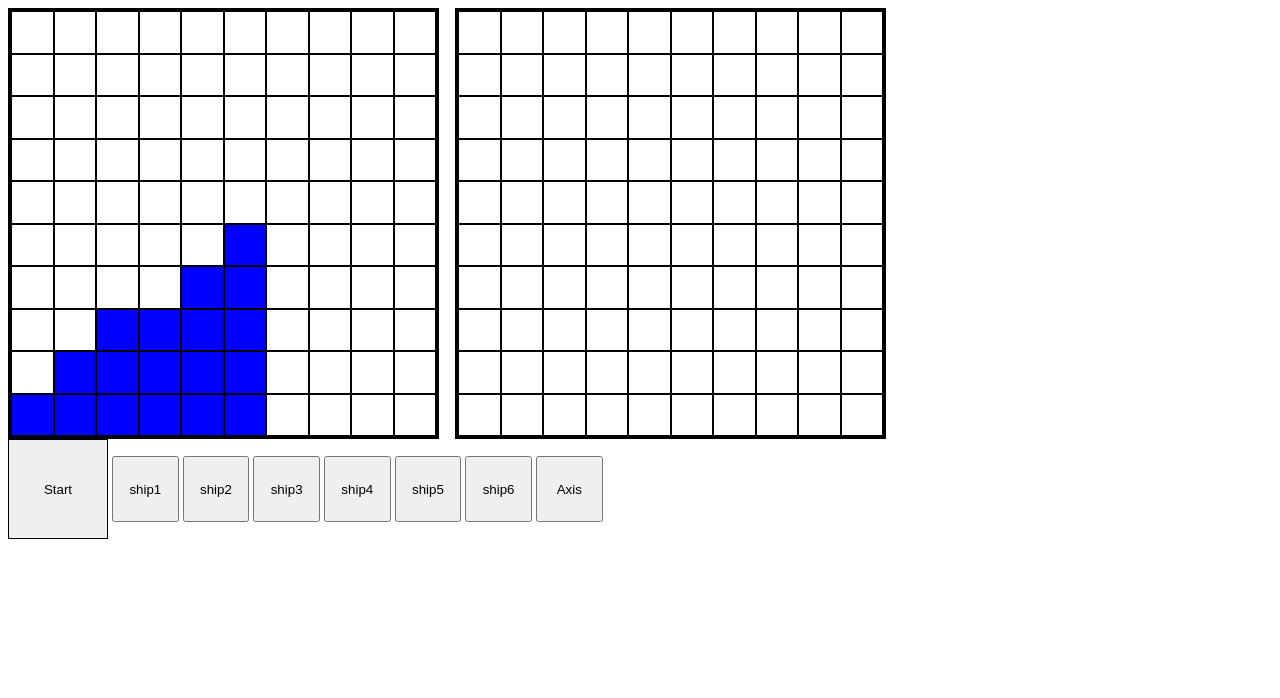
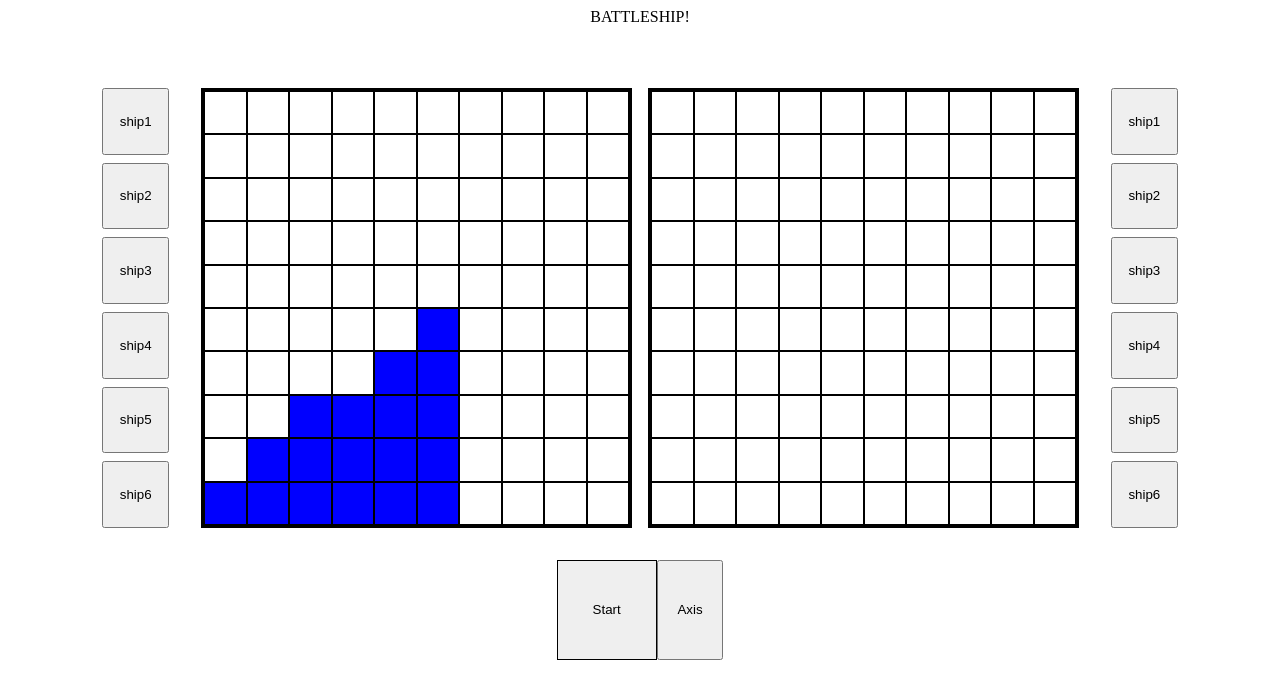
Before and after one commit to andrewmarabante/battleship, a website built with webpack: page dist/index.html in a window 1280 px wide. Built offline with nearby package versions, Linux system fonts and the light colour scheme.

Commit message:
Added some html structure and css

```diff
--- a/dist/index.html
+++ b/dist/index.html
@@ -6,15 +6,28 @@
     <link rel='stylesheet' href="style.css">
   </head>
   <body>
-    <div id="gridContainer"></div>
+      <div class="top">BATTLESHIP!</div>
+      <div class="center">
         <div class="buttonHolder">
-      <button id="startButton">Start</button>
           <button id="p1ship1" class="shipButton">ship1</button>
           <button id="p1ship2" class="shipButton">ship2</button>
           <button id="p1ship3" class="shipButton">ship3</button>
           <button id="p1ship4" class="shipButton">ship4</button>
           <button id="p1ship5" class="shipButton">ship5</button>
           <button id="p1ship6" class="shipButton">ship6</button>
+        </div>
+        <div id="gridContainer"></div>
+        <div class="buttonHolder">
+          <button id="compship1" class="shipButton">ship1</button>
+          <button id="compship2" class="shipButton">ship2</button>
+          <button id="compship3" class="shipButton">ship3</button>
+          <button id="compship4" class="shipButton">ship4</button>
+          <button id="compship5" class="shipButton">ship5</button>
+          <button id="compship6" class="shipButton">ship6</button>
+        </div>
+      </div>
+      <div class="bot">
+        <button id="startButton">Start</button>
         <button id="axis" class="shipButton">Axis</button>
       </div>
     <script src="main.js"></script>
--- a/dist/style.css
+++ b/dist/style.css
@@ -39,3 +39,28 @@
 .grid-element.missed{
     background-color: aqua;
 }
+
+.center{
+    display: flex;
+    flex-direction: row;
+    justify-content: center;
+}
+
+.buttonHolder{
+    display: flex;
+    flex-direction: column;
+    gap: .5em;
+    padding-left: 2em;
+    padding-right: 2em;
+}
+
+.top{
+    min-height: 5em;
+    text-align: center;
+}
+
+.bot{
+    display: flex;
+    padding-top: 2em;
+    justify-content: center;
+}
```
Lines whose indentation alone changed are shown as unchanged.
